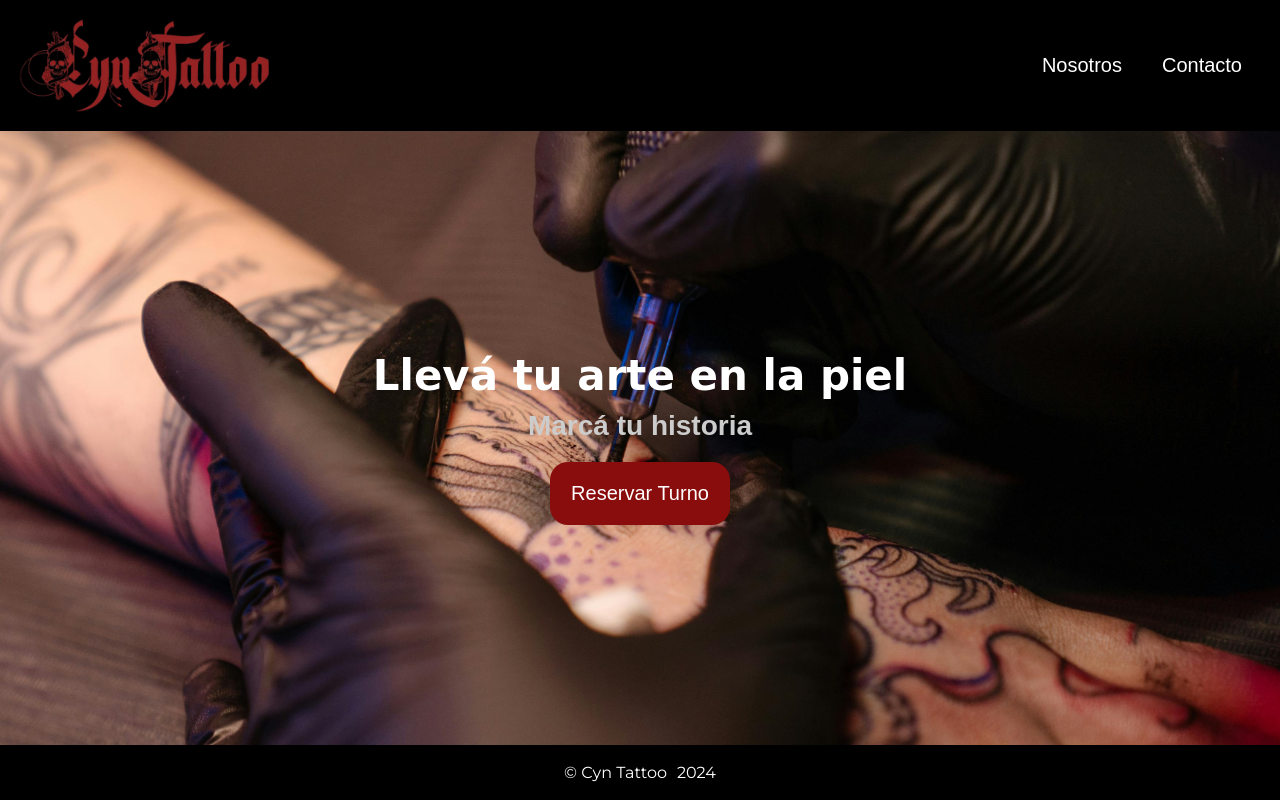
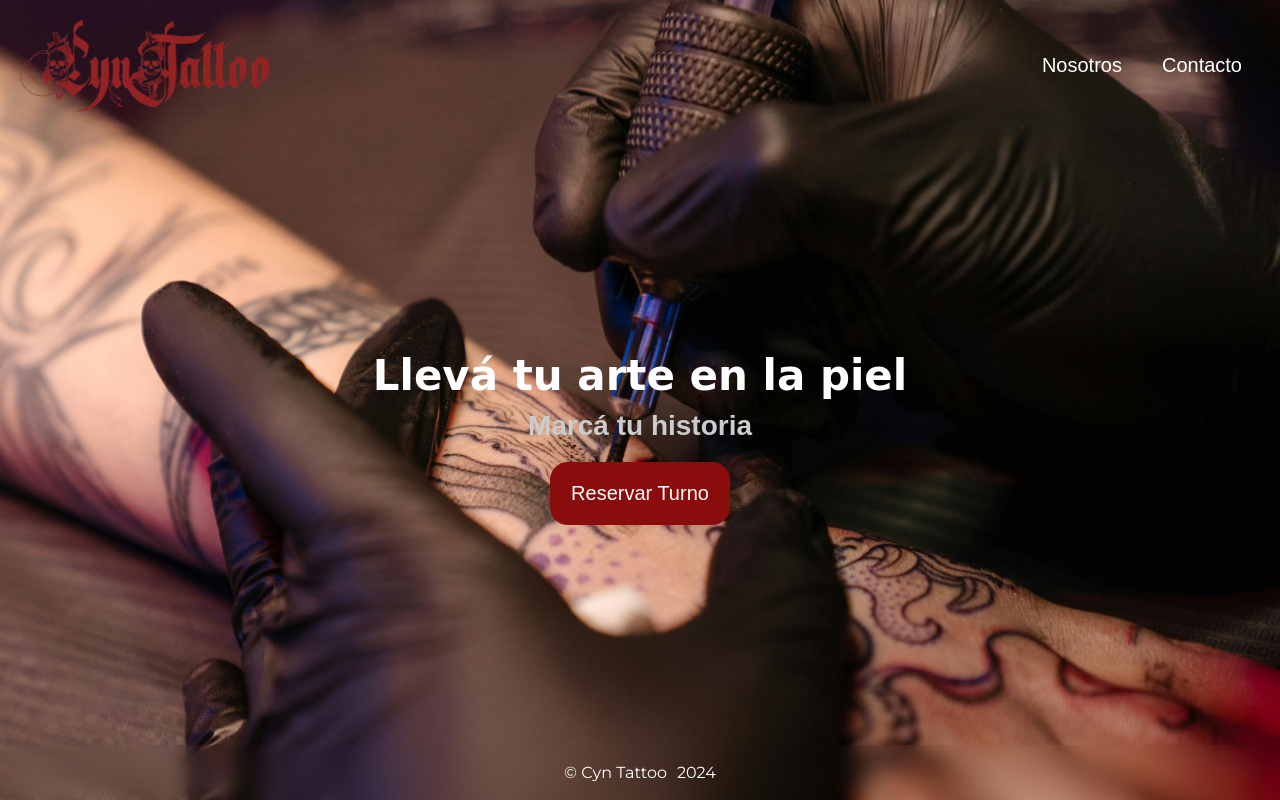
Before and after one commit to Elmouserojo/cyntattoo, a plain HTML site: page index.html in a window 1280 px wide. Drawn offline with Linux system fonts and the light colour scheme; a web font is replaced by a local one.

Commit message:
Se cambio el color de fondo de header y footer a transparente y se agregó un efecto de desenfoque.

```diff
--- a/css/styles.css
+++ b/css/styles.css
@@ -13,7 +13,7 @@ body {
 /* Estilos para el header */
 .header {
     display: flex;
-    background-color: #000000;
+    background-color:transparent;
     /* Fondo oscuro para mejor contraste */
     padding: 18px;
     justify-content: space-between;
@@ -102,7 +102,8 @@ body {
 /* Estilos para el footer */
 .footer {
     display: flex;
-    background-color: #000000;
+    background-color: transparent;
+    backdrop-filter: blur(10px);
     padding: 18px;
     justify-content: center;
     align-items: center;
```
